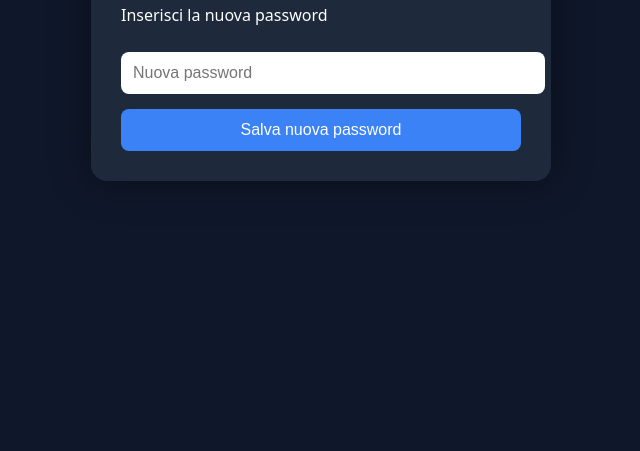
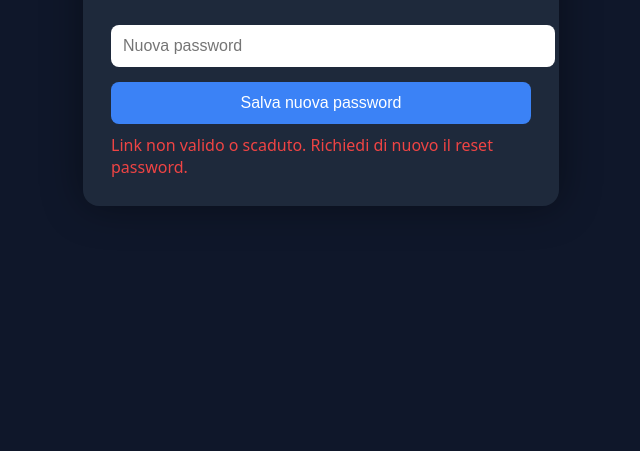
Before and after one commit to svatican1-cmyk/Kiosk, a plain HTML site: page reset.html in a window 1280 px wide. Shown: the part 349-800 px from the top of the page, without its empty margins (319-959 px from the left). Drawn offline with nearby package versions, Linux system fonts and the light colour scheme.

Commit message:
Add files via upload

```diff
--- a/reset.html
+++ b/reset.html
@@ -13,15 +13,18 @@
       display:flex;
       align-items:center;
       justify-content:center;
-      height:100vh;
+      min-height:100vh;
       margin:0;
+      padding:16px;
+      box-sizing:border-box;
     }
     .box {
       background:#1e293b;
-      padding:30px;
+      padding:28px;
       border-radius:16px;
       width:100%;
-      max-width:400px;
+      max-width:420px;
+      margin:0 auto;
       box-shadow:0 0 40px rgba(0,0,0,.4);
     }
     h2 { margin-top:0 }
@@ -59,7 +62,7 @@
 </div>
 
 <script>
-const supabase = window.supabase.createClient(
+const sb = window.supabase.createClient(
   "https://cbgwfngseoppybsbbwwo.supabase.co",
   "eyJhbGciOiJIUzI1NiIsInR5cCI6IkpXVCJ9.eyJpc3MiOiJzdXBhYmFzZSIsInJlZiI6ImNiZ3dmbmdzZW9wcHlic2Jid3dvIiwicm9sZSI6ImFub24iLCJpYXQiOjE3NTk4NTk4NDYsImV4cCI6MjA3NTQzNTg0Nn0.5U_4SNDZ18YA7PHY7dH3vZItGp-_XzeQxS1IMAuBQEs"
 );
@@ -70,13 +73,14 @@ const params = new URLSearchParams(hash);
 const access_token = params.get("access_token");
 const refresh_token = params.get("refresh_token");
 
-if (access_token && refresh_token) {
-  supabase.auth.setSession({
-    access_token,
-    refresh_token
-  });
+
+const messageEl = document.getElementById("message");
+
+if (!(access_token && refresh_token)) {
+  messageEl.innerHTML = "<div class='error'>Link non valido o scaduto. Richiedi di nuovo il reset password.</div>";
+} else {
+  sb.auth.setSession({ access_token, refresh_token });
 }
-
 async function updatePassword() {
   const password = document.getElementById("password").value;
   const message = document.getElementById("message");
@@ -86,7 +90,7 @@ async function updatePassword() {
     return;
   }
 
-  const { error } = await supabase.auth.updateUser({ password });
+  const { error } = await sb.auth.updateUser({ password });
 
   if (error) {
     message.innerHTML = "<div class='error'>Errore: " + error.message + "</div>";
```
